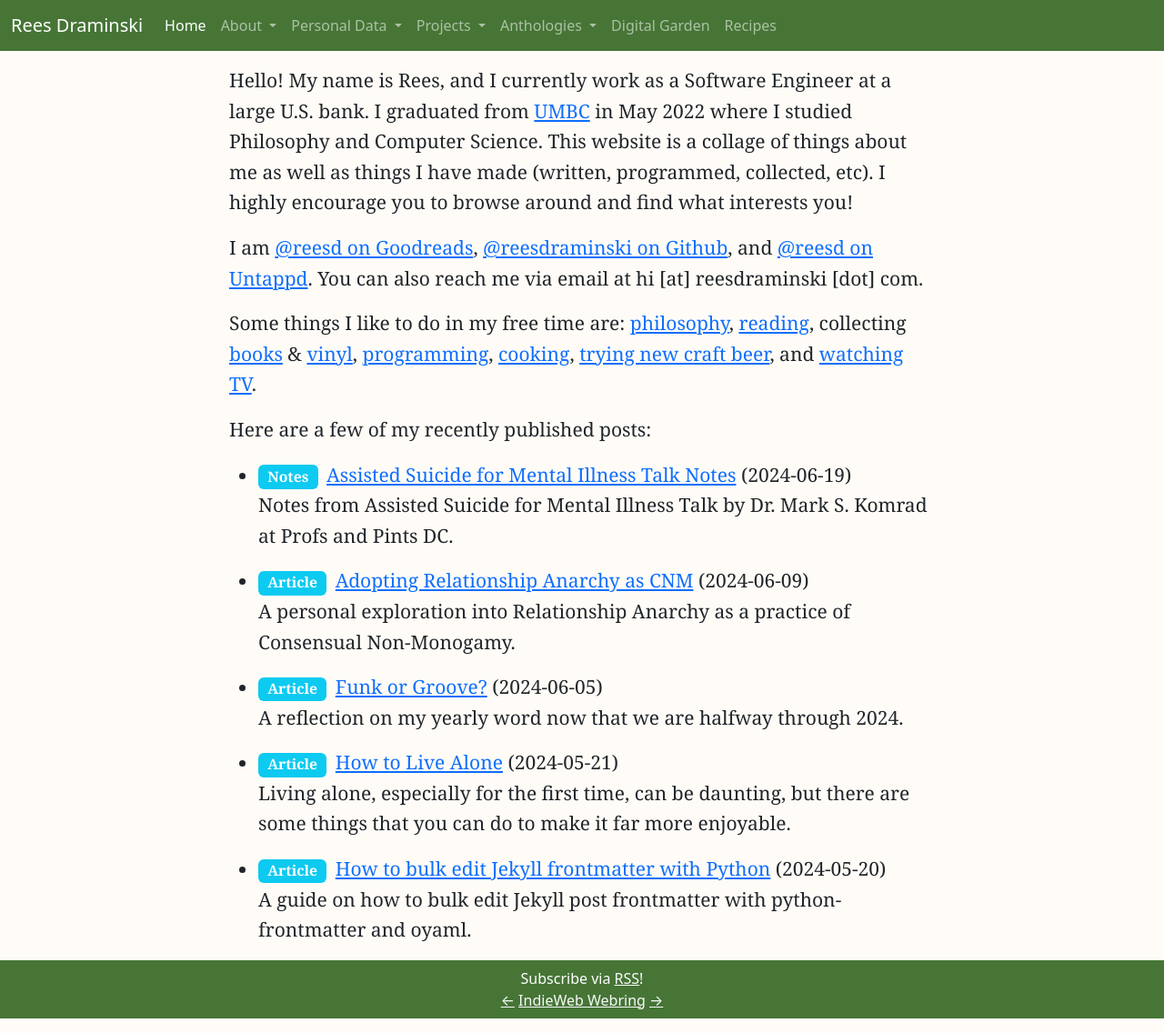
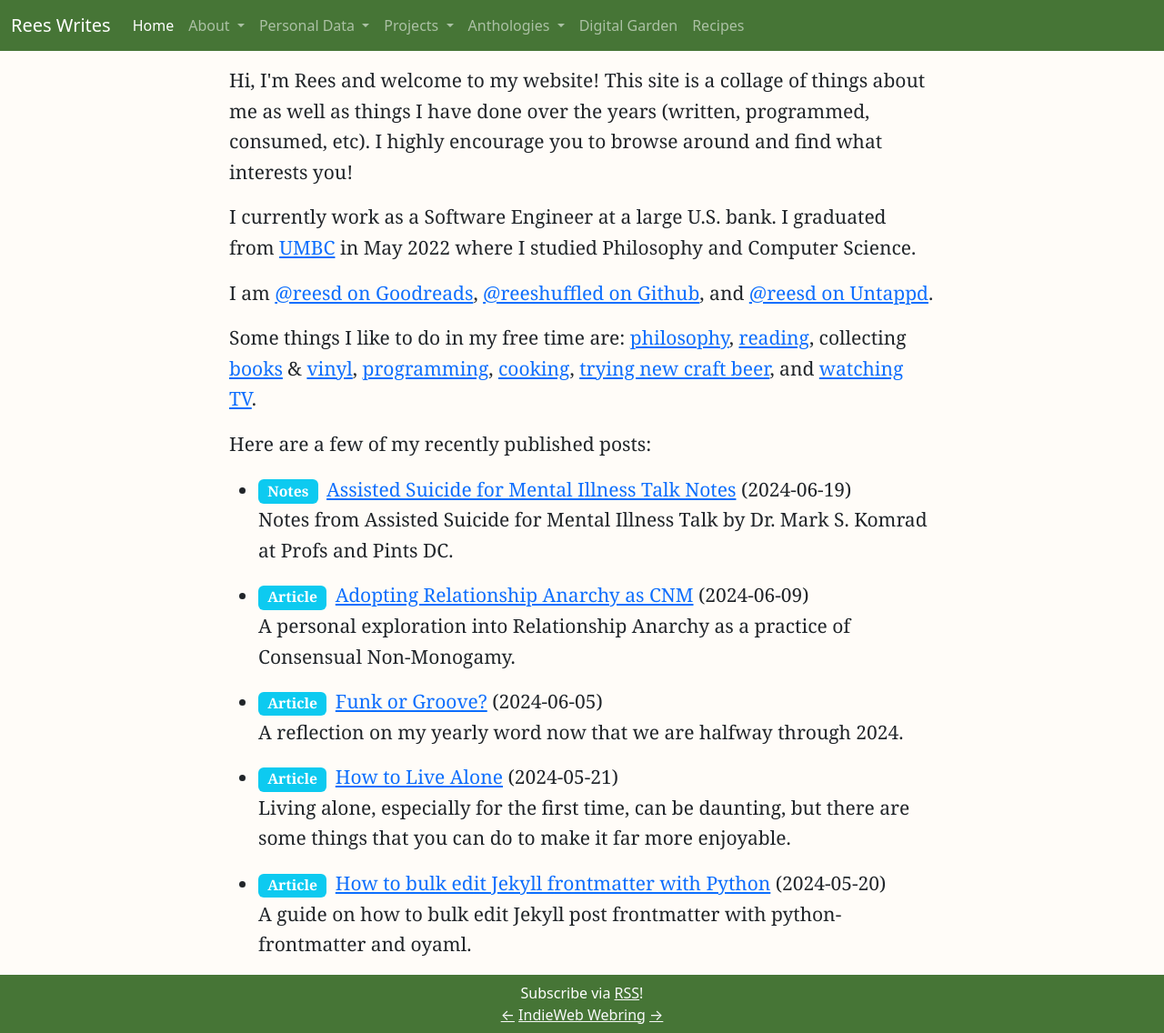
Before and after one commit to reeshuffled/reeshuffled.github.io, a Jekyll site: the page built from index.html, in a window 1280 px wide. Shown: the whole page at 91% size. Built offline with Jekyll 4.4.1, drawn with Linux system fonts in a browser that asks for light colours.

Commit message:
update for new domain

```diff
--- a/_includes/menu.html
+++ b/_includes/menu.html
@@ -1,6 +1,6 @@
 <nav class="navbar navbar-expand-lg mb-3" style="background-color: #467536;" data-bs-theme="dark">
     <div class="container-fluid">
-        <a class="navbar-brand text-white" href="/">Rees Draminski</a>
+        <a class="navbar-brand text-white" href="/">Rees Writes</a>
 
         <button class="navbar-toggler" type="button" data-bs-toggle="collapse" data-bs-target="#navbarSupportedContent"
             aria-controls="navbarSupportedContent" aria-expanded="false" aria-label="Toggle navigation">
--- a/index.html
+++ b/index.html
@@ -1,11 +1,10 @@
 ---
 title: Home
-description: "Rees Draminski's software development portfolio website."
 ---
 
 <html>
     <head>
-        <title>Rees Draminski</title>
+        <title>Rees Writes | Home</title>
 
         {% include header.html %}
 
@@ -13,9 +12,9 @@ description: "Rees Draminski's software development portfolio website."
 
         <div class="h-card" style="display: none;">
             <img class="u-photo" src="https://res.cloudinary.com/dvqeiswvr/image/upload/v1672587467/rees.jpg">
-            <a class="p-name u-url u-uid" href="https://reesdraminski.com">Rees Draminski</a>
+            <a class="p-name u-url u-uid" href="https://reeswrites.com">Rees</a>
             <span class="p-note">
-                Hello! My name is Rees Draminski and I am a software engineer currently living in the DC/NoVA area. I write on my blog about my various interests which include, but are not limited to: reading, philosophy, interior design, and more.
+                Hello! My name is Rees and I am a software engineer currently living in the DC/NoVA area. I write on my blog about my various interests which include, but are not limited to: reading, philosophy, interior design, and more.
             </span>
         </div>
     </head>
@@ -25,16 +24,20 @@ description: "Rees Draminski's software development portfolio website."
 
         <section id="content" class="container">
             <p>
-                Hello! My name is <span class="custom_highlight">Rees</span>, and I currently work as a <span class="custom_highlight">Software Engineer</span> at a large U.S. bank. I graduated from <a href="https://umbc.edu">UMBC</a> in May 2022 where I studied
-                <span class="custom_highlight">Philosophy</span> and <span class="custom_highlight">Computer Science</span>. This website is a collage of things about me as well as things I have made (written, programmed, collected, etc). I highly encourage you to browse around and find what interests you!
+                Hi, I'm <span class="custom_highlight">Rees</span> and welcome to my website! This site is a collage of things about me as well as things I have done over the years (written, programmed, consumed, etc). I highly encourage you to browse around and find what interests you!
             </p>
 
             <p>
-                I am <a href="https://goodreads.com/reesd">@reesd on Goodreads</a>, <a href="https://github.com/reesdraminski" rel="me">@reesdraminski on Github</a>, and <a href="https://untappd.com/user/reesd">@reesd on Untappd</a>. You can also reach me via email at hi [at] reesdraminski [dot] com.
+                I currently work as a <span class="custom_highlight">Software Engineer</span> at a large U.S. bank. I graduated from <a href="https://umbc.edu">UMBC</a> in May 2022 where I studied
+                <span class="custom_highlight">Philosophy</span> and <span class="custom_highlight">Computer Science</span>.
             </p>
 
             <p>
-                Some things I like to do in my free time are: <a href="/writing/#Philosophy">philosophy</a>, <a href="https://www.goodreads.com/user/show/80478222-rees-draminski">reading</a>, collecting <a href="https://www.libib.com/u/reesdraminski/l/1534389">books</a> &amp; <a href="/data/records">vinyl</a>, <a href="https://github.com/reesdraminski">programming</a>, <a href="/recipes">cooking</a>, <a href="https://untappd.com/user/reesd">trying new craft beer</a>, and <a href="{{ site.url }}{% post_url 2023-05-16-My-Favorite-TV-Shows %}">watching TV</a>.
+                I am <a href="https://goodreads.com/reesd">@reesd on Goodreads</a>, <a href="https://github.com/reeshuffled" rel="me">@reeshuffled on Github</a>, and <a href="https://untappd.com/user/reesd">@reesd on Untappd</a>.
+            </p>
+
+            <p>
+                Some things I like to do in my free time are: <a href="/writing/#Philosophy">philosophy</a>, <a href="https://www.goodreads.com/reesd">reading</a>, collecting <a href="/data/books-owned">books</a> &amp; <a href="/data/records">vinyl</a>, <a href="https://github.com/reeshuffled">programming</a>, <a href="/recipes">cooking</a>, <a href="https://untappd.com/user/reesd">trying new craft beer</a>, and <a href="{{ site.url }}{% post_url 2023-05-16-My-Favorite-TV-Shows %}">watching TV</a>.
             </p>
 
             <p>
```
Also changed, not shown: feed.xslt.xml (+2 -2 lines).
